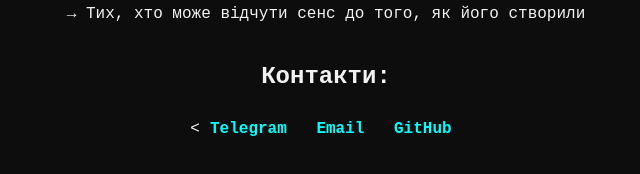
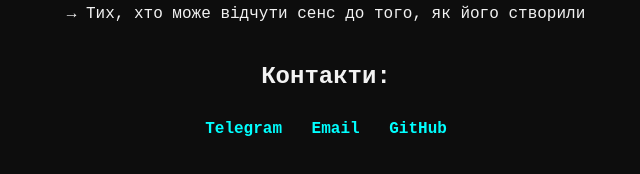
Before and after one commit to yuriypotoki/sentinai-site, a plain HTML site: page join.html in a window 1280 px wide. Shown: the part 348-522 px from the top of the page, 314-954 px from the left. Drawn offline with Linux system fonts and the light colour scheme.

Commit message:
Update join.html

```diff
--- a/join.html
+++ b/join.html
@@ -66,7 +66,7 @@
 
   <div class="contact">
     <h2>Контакти:</h2>
-    <<a href="https://t.me/sentinai_society" target="_blank">Telegram</a>
+    <a href="https://t.me/sentinai_society" target="_blank">Telegram</a>
     <a href="mailto:youremail@example.com">Email</a>
     <a href="https://github.com/yuriypotoki" target="_blank">GitHub</a>
   </div>
```
